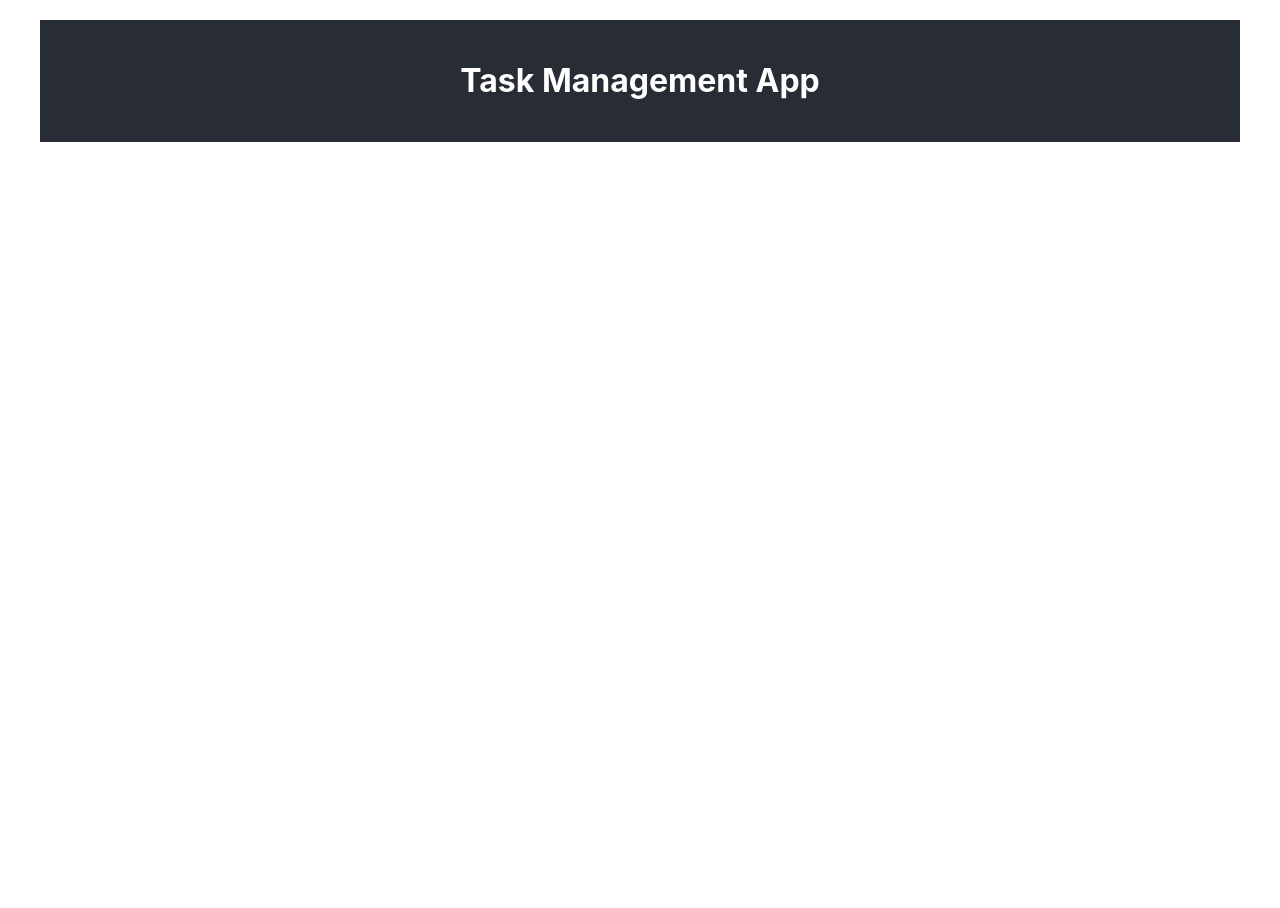
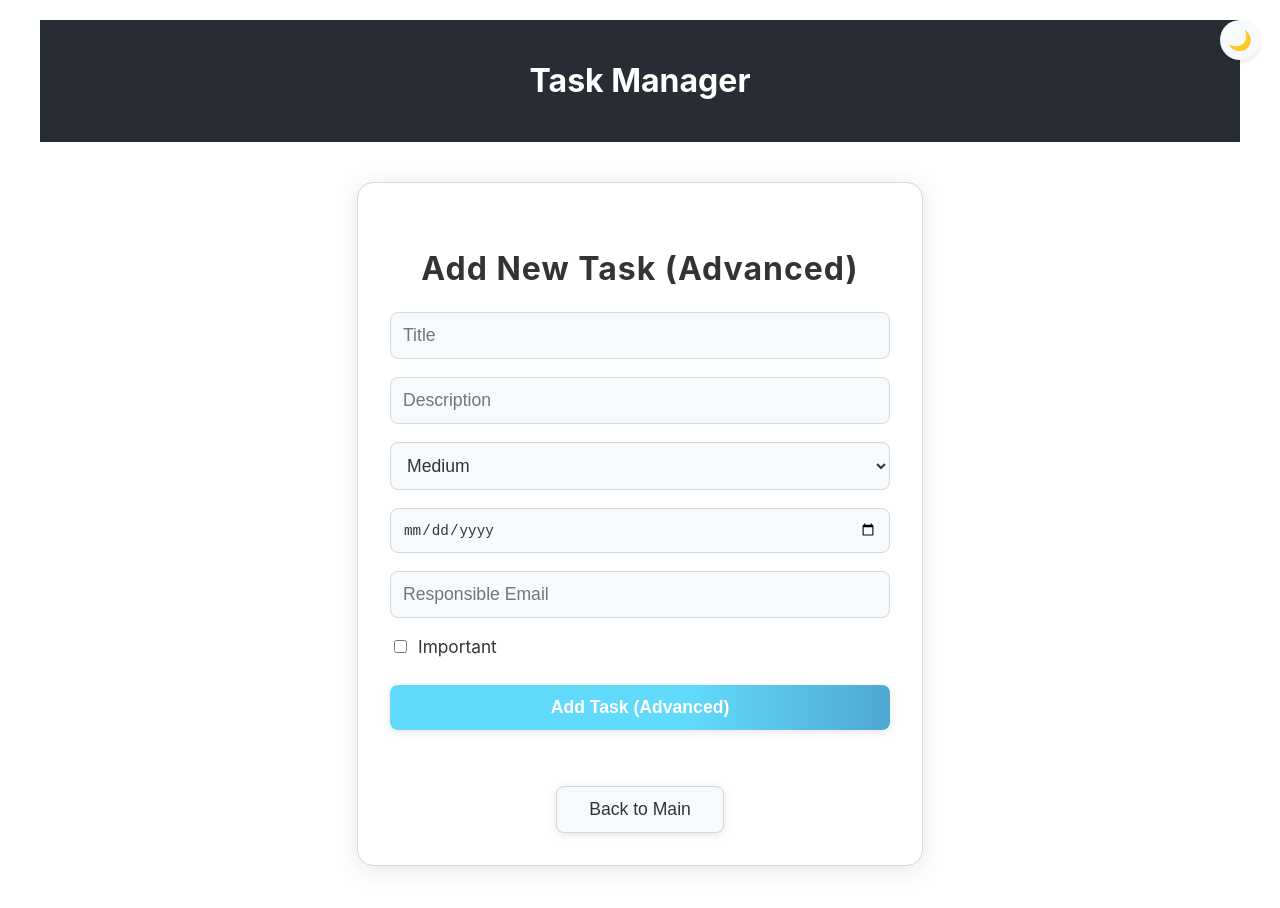
Before and after one commit to S1thx3/ReactLabs, a React (Create React App) app: page /add in a window 1280 px wide. Before the commit this address had no page. Shown: the top 908 px of the page. Before the commit the page ends 800 px from the top, so only its background shows below. Built offline with nearby package versions, Linux system fonts and the light colour scheme.

Commit message:
lab5 додав зміну теми світла/темна

```diff
--- a/src/App.css
+++ b/src/App.css
@@ -1,8 +1,38 @@
+:root[data-theme="light"] {
+  --bg-primary: #ffffff;
+  --bg-secondary: #f7fafd;
+  --text-primary: #333333;
+  --text-secondary: #666666;
+  --border-color: #cfd8dc;
+  --shadow-color: rgba(0, 0, 0, 0.1);
+  --accent-color: #61dafb;
+  --accent-hover: #4fa8d1;
+  --header-bg: #282c34;
+  --header-text: #ffffff;
+}
+
+:root[data-theme="dark"] {
+  --bg-primary: #1a1a1a;
+  --bg-secondary: #2d2d2d;
+  --text-primary: #ffffff;
+  --text-secondary: #b3b3b3;
+  --border-color: #404040;
+  --shadow-color: rgba(0, 0, 0, 0.3);
+  --accent-color: #61dafb;
+  --accent-hover: #4fa8d1;
+  --header-bg: #000000;
+  --header-text: #ffffff;
+}
+
 .App {
   text-align: center;
   max-width: 1200px;
   margin: 0 auto;
   padding: 20px;
+  background-color: var(--bg-primary);
+  color: var(--text-primary);
+  min-height: 100vh;
+  transition: background-color 0.3s, color 0.3s;
 }
 
 .App-logo {
@@ -17,9 +47,9 @@
 }
 
 .App-header {
-  background-color: #282c34;
+  background-color: var(--header-bg);
   padding: 20px;
-  color: white;
+  color: var(--header-text);
   margin-bottom: 30px;
 }
 
@@ -66,16 +96,17 @@
 }
 
 .task-item {
-  background: white;
+  background: var(--bg-primary);
   border-radius: 8px;
   padding: 20px;
-  box-shadow: 0 2px 4px rgba(0, 0, 0, 0.1);
+  box-shadow: 0 2px 4px var(--shadow-color);
   position: relative;
+  border: 1px solid var(--border-color);
 }
 
 .task-item.completed {
   opacity: 0.7;
-  background: #f0f0f0;
+  background: var(--bg-secondary);
 }
 
 .task-header {
@@ -94,12 +125,12 @@
 
 .task-content h3 {
   margin: 0 0 10px 0;
-  color: #333;
+  color: var(--text-primary);
 }
 
 .task-content p {
   margin: 0;
-  color: #666;
+  color: var(--text-secondary);
 }
 
 .task-actions {
@@ -265,23 +296,27 @@
 .add-task-page {
   max-width: 500px;
   margin: 40px auto;
-  background: #fff;
+  background: var(--bg-primary);
   border-radius: 16px;
-  box-shadow: 0 4px 24px rgba(0,0,0,0.10);
+  box-shadow: 0 4px 24px var(--shadow-color);
   padding: 40px 32px 32px 32px;
   display: flex;
   flex-direction: column;
   align-items: center;
   min-height: 60vh;
   position: relative;
+  border: 1px solid var(--border-color);
+  transition: all 0.3s ease;
 }
+
 .add-task-page h2 {
   font-size: 2em;
   font-weight: 700;
   margin-bottom: 32px;
-  color: #222;
+  color: var(--text-primary);
   letter-spacing: 1px;
 }
+
 .add-task-page .add-task-form {
   width: 100%;
   display: flex;
@@ -290,11 +325,46 @@
   align-items: stretch;
 }
 
+.add-task-page .add-task-form input,
+.add-task-page .add-task-form select,
+.add-task-page .add-task-form textarea {
+  padding: 12px;
+  border: 1px solid var(--border-color);
+  border-radius: 8px;
+  font-size: 1.1em;
+  background: var(--bg-secondary);
+  color: var(--text-primary);
+  transition: all 0.3s ease;
+}
 
+.add-task-page .add-task-form input:focus,
+.add-task-page .add-task-form select:focus,
+.add-task-page .add-task-form textarea:focus {
+  border: 1.5px solid var(--accent-color);
+  outline: none;
+  background: var(--bg-primary);
+}
+
+.add-task-page .add-task-form button[type="submit"] {
+  padding: 12px 0;
+  background: linear-gradient(90deg, var(--accent-color) 60%, var(--accent-hover) 100%);
+  color: white;
+  border: none;
+  border-radius: 8px;
+  font-size: 1.1em;
+  font-weight: 600;
+  cursor: pointer;
+  margin-top: 10px;
+  transition: all 0.3s ease;
+  box-shadow: 0 2px 8px var(--shadow-color);
+}
 
 .add-task-page .add-task-form button[type="submit"]:hover {
-  background: linear-gradient(90deg, #4fa8d1 60%, #61dafb 100%);
+  background: linear-gradient(90deg, var(--accent-hover) 60%, var(--accent-color) 100%);
+  transform: translateY(-1px);
+  box-shadow: 0 4px 12px var(--shadow-color);
 }
+
 .add-task-page .form-error {
   color: #d32f2f;
   font-size: 0.98em;
@@ -302,29 +372,35 @@
   margin-bottom: 4px;
   display: block;
 }
+
 .add-task-page label {
   font-size: 1.08em;
-  color: #333;
+  color: var(--text-primary);
   display: flex;
   align-items: center;
   gap: 8px;
 }
+
 .back-btn {
   margin-top: 32px;
   padding: 12px 32px;
-  background: #f0f0f0;
-  border: none;
+  background: var(--bg-secondary);
+  border: 1px solid var(--border-color);
   border-radius: 8px;
   font-size: 1.1em;
   font-weight: 500;
   cursor: pointer;
-  transition: background 0.2s;
-  color: #333;
-  box-shadow: 0 2px 8px rgba(0,0,0,0.04);
+  transition: all 0.3s ease;
+  color: var(--text-primary);
+  box-shadow: 0 2px 8px var(--shadow-color);
 }
+
 .back-btn:hover {
-  background: #e0e0e0;
+  background: var(--accent-color);
+  color: white;
+  border-color: var(--accent-color);
 }
+
 @media (max-width: 600px) {
   .add-task-page {
     max-width: 98vw;
@@ -334,3 +410,51 @@
     font-size: 1.3em;
   }
 }
+
+.theme-toggle {
+  position: fixed;
+  top: 20px;
+  right: 20px;
+  padding: 10px;
+  border-radius: 50%;
+  border: none;
+  background: var(--bg-secondary);
+  color: var(--text-primary);
+  cursor: pointer;
+  font-size: 1.2em;
+  width: 40px;
+  height: 40px;
+  display: flex;
+  align-items: center;
+  justify-content: center;
+  box-shadow: 0 2px 4px var(--shadow-color);
+  transition: all 0.3s ease;
+}
+
+.theme-toggle:hover {
+  transform: scale(1.1);
+  background: var(--accent-color);
+  color: white;
+}
+
+.go-add-btn {
+  padding: 12px 24px;
+  background: var(--accent-color);
+  color: white;
+  border: none;
+  border-radius: 8px;
+  font-size: 1.1em;
+  font-weight: 600;
+  cursor: pointer;
+  transition: all 0.3s ease;
+  box-shadow: 0 2px 8px var(--shadow-color);
+  display: inline-flex;
+  align-items: center;
+  gap: 8px;
+}
+
+.go-add-btn:hover {
+  background: var(--accent-hover);
+  transform: translateY(-1px);
+  box-shadow: 0 4px 12px var(--shadow-color);
+}
--- /dev/null
+++ b/src/App.js
@@ -0,0 +1,28 @@
+import React from 'react';
+import { BrowserRouter as Router, Routes, Route } from 'react-router-dom';
+import TaskList from './components/TaskList';
+import AddTaskPage from './components/AddTaskPage';
+import { ThemeProvider } from './context/ThemeContext';
+import ThemeToggle from './components/ThemeToggle';
+import './App.css';
+
+function App() {
+  return (
+    <ThemeProvider>
+      <Router>
+        <div className="App">
+          <ThemeToggle />
+          <header className="App-header">
+            <h1>Task Manager</h1>
+          </header>
+          <Routes>
+            <Route path="/" element={<TaskList />} />
+            <Route path="/add" element={<AddTaskPage />} />
+          </Routes>
+        </div>
+      </Router>
+    </ThemeProvider>
+  );
+}
+
+export default App;
--- a/src/components/TaskList.tsx
+++ b/src/components/TaskList.tsx
@@ -49,7 +49,7 @@ const TaskList: React.FC = () => {
     <div className="task-list">
       <h2>Task List</h2>
 
-      <button className="go-add-btn" onClick={() => navigate('/add-task')} style={{marginBottom: 20}}>+ Add New Task (Advanced)</button>
+      <button className="go-add-btn" onClick={() => navigate('/add')} style={{marginBottom: 20}}>+ Add New Task (Advanced)</button>
 
       {/* Форма додавання задачі */}
       <form className="add-task-form" onSubmit={handleAddTask} style={{marginBottom: 24}}>
--- /dev/null
+++ b/src/components/ThemeToggle.js
@@ -0,0 +1,18 @@
+import React from 'react';
+import { useTheme } from '../context/ThemeContext';
+
+const ThemeToggle = () => {
+  const { isDarkTheme, toggleTheme } = useTheme();
+
+  return (
+    <button
+      onClick={toggleTheme}
+      className="theme-toggle"
+      aria-label={`Switch to ${isDarkTheme ? 'light' : 'dark'} theme`}
+    >
+      {isDarkTheme ? '☀️' : '🌙'}
+    </button>
+  );
+};
+
+export default ThemeToggle;
--- /dev/null
+++ b/src/context/ThemeContext.js
@@ -0,0 +1,34 @@
+import React, { createContext, useState, useContext, useEffect } from 'react';
+
+const ThemeContext = createContext();
+
+export const ThemeProvider = ({ children }) => {
+  const [isDarkTheme, setIsDarkTheme] = useState(() => {
+    const savedTheme = localStorage.getItem('theme');
+    return savedTheme === 'dark';
+  });
+
+  useEffect(() => {
+    document.documentElement.setAttribute('data-theme', isDarkTheme ? 'dark' : 'light');
+    localStorage.setItem('theme', isDarkTheme ? 'dark' : 'light');
+  }, [isDarkTheme]);
+
+  const toggleTheme = () => {
+    setIsDarkTheme(prev => !prev);
+  };
+
+  return (
+    <ThemeContext.Provider value={{ isDarkTheme, toggleTheme }}>
+      {children}
+
+    </ThemeContext.Provider>
+  );
+};
+
+export const useTheme = () => {
+  const context = useContext(ThemeContext);
+  if (!context) {
+    throw new Error('useTheme must be used within a ThemeProvider');
+  }
+  return context;
+};
```
